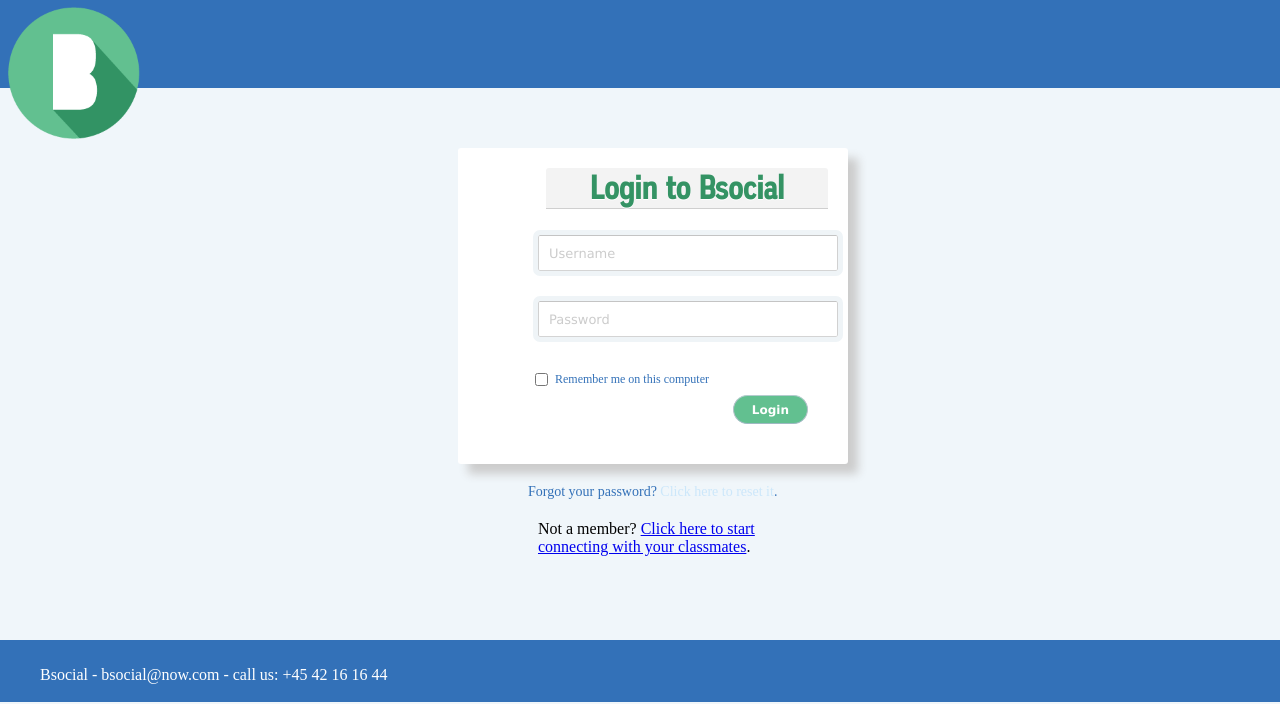
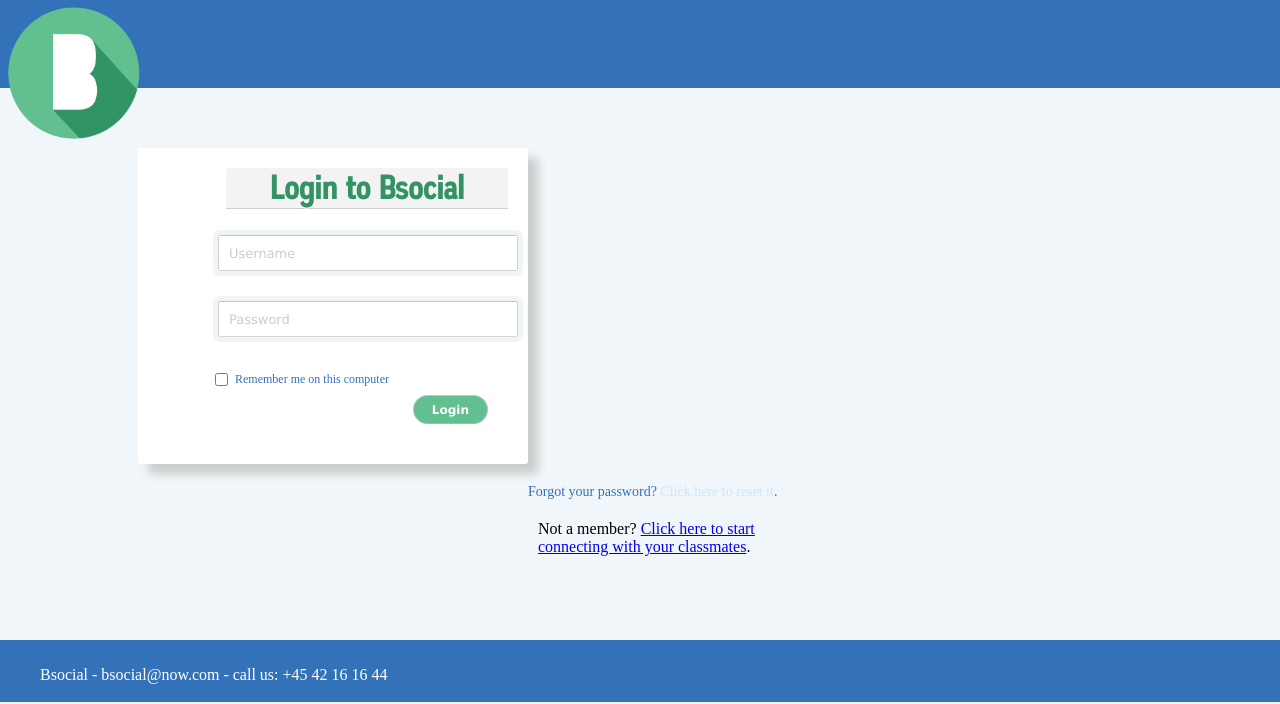
Before and after one commit to andreiterbea/bSocial, a PHP site: page /login.php in a window 1280 px wide. Shown: the top 704 px of the page. Run offline with PHP 8.4, Linux system fonts and the light colour scheme.

Commit message:
small changes to login css

```diff
--- a/login.php
+++ b/login.php
@@ -18,7 +18,7 @@
 
   <section class="container">
     <div class="login">
-      <h1 style="font-family: auto;margin-left: 48px; font-size:33px; color:#349364;"> Login to Bsocial</h1>
+      <h1 style="font-family: autoradiographicrg; margin-left:48px; font-size:33px; color:#349364;"> Login to Bsocial</h1>
       <form method="post" action="index.html">
         <p><input type="text" name="login" value="" placeholder="Username"></p>
         <p><input type="password" name="password" value="" placeholder="Password"></p>
@@ -39,6 +39,7 @@
     <div class="not-member" style="margin-left:400px;">
       <p>Not a member? <a href="index.html">Click here to start connecting with your classmates</a>.</p>
     </div>
+
   </section>
 
 </div> <!-- content close -->
--- a/style.css
+++ b/style.css
@@ -2,7 +2,7 @@
 /* CSS Document */
 
 @font-face {
-    font-family: auto;
+    font-family: autoradiographicrg;
     src: url(fonts/autoradiographicrg.ttf);
     font-weight: regular;
 }
@@ -37,7 +37,7 @@ header {
 	width: 310px;
 	background: #FFF none repeat scroll 0% 0%;
 	border-radius: 3px;
-	margin: 0px 0px 0px 320px;
+	margin-top:;
 	box-shadow: 10px 10px 10px #CCC;
 
   &:before {
```
